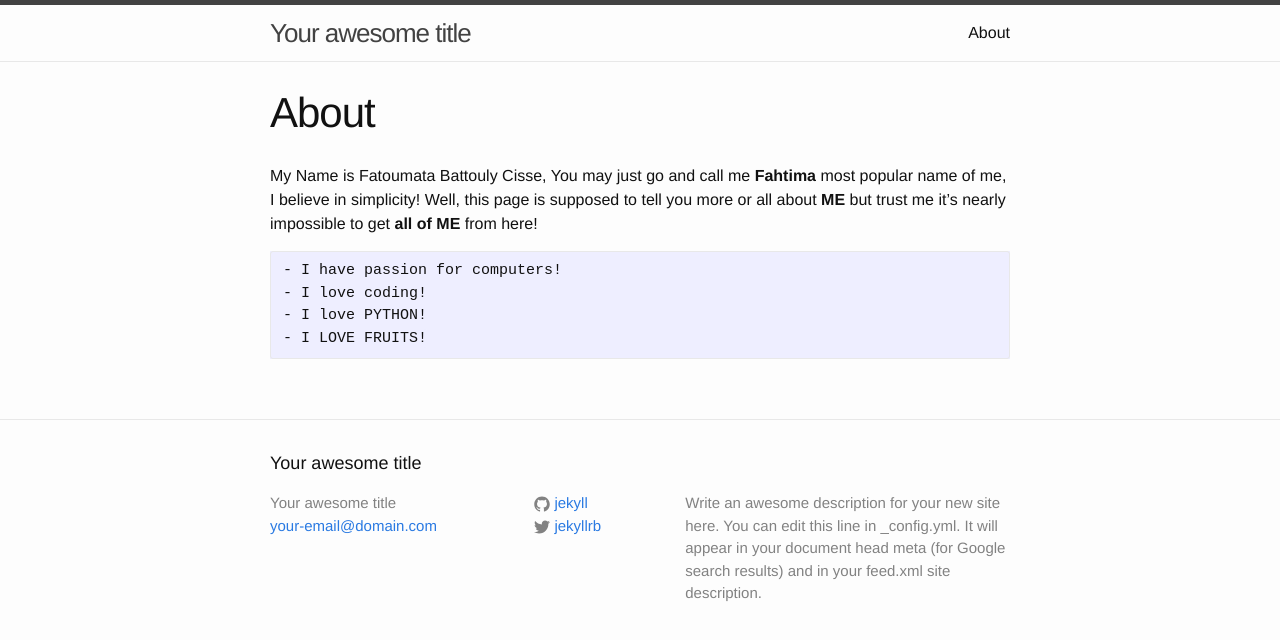
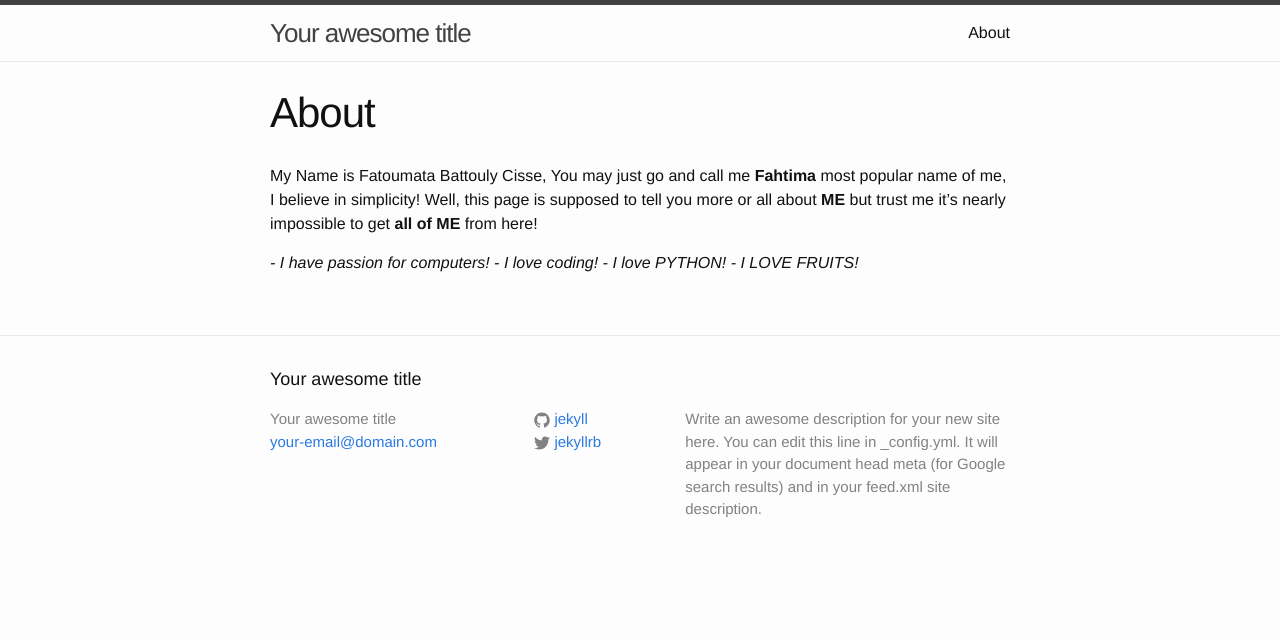
Before and after one commit to battouly/fahtima.github.io, a Jekyll site: the page built from about.md, in a window 1280 px wide. Shown: the top 640 px of the page. Built offline with Jekyll 4.4.1, drawn with Linux system fonts in a browser that asks for light colours.

```diff
--- a/about.md
+++ b/about.md
@@ -7,7 +7,7 @@ published: true
 
 My Name is Fatoumata Battouly Cisse, You may just go and call me **Fahtima** most popular name of me, I believe in simplicity! Well, this page is supposed to tell you more or all about **ME** but trust me it's nearly impossible to get **all of ME** from here!
 
-    - I have passion for computers!
+_- I have passion for computers!
     - I love coding!
     - I love PYTHON!
-    - I LOVE FRUITS!
+    - I LOVE FRUITS!_
```
